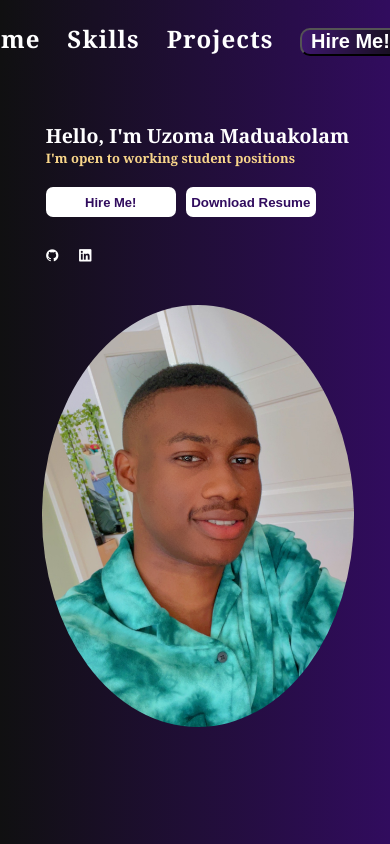
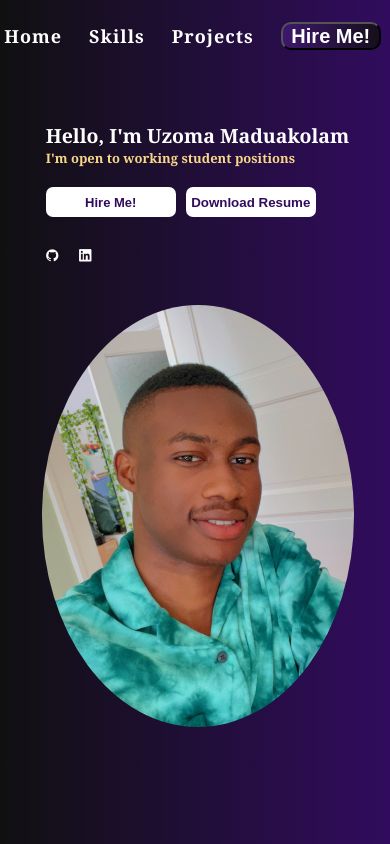
Before and after one commit to bishop6232/my-portfolio, a React (Create React App) app: page / in a window 390 px wide. Shown: the top 844 px of the page. Built offline with nearby package versions, Linux system fonts and the light colour scheme.

Commit message:
modiefied the css file

```diff
--- a/src/App.css
+++ b/src/App.css
@@ -338,4 +338,8 @@ p {
     display: flex;
     flex-direction: column;
   }
+  #Nav{
+    font-size: 18px;
+    margin-left: 20px;
+  }
 }
```
